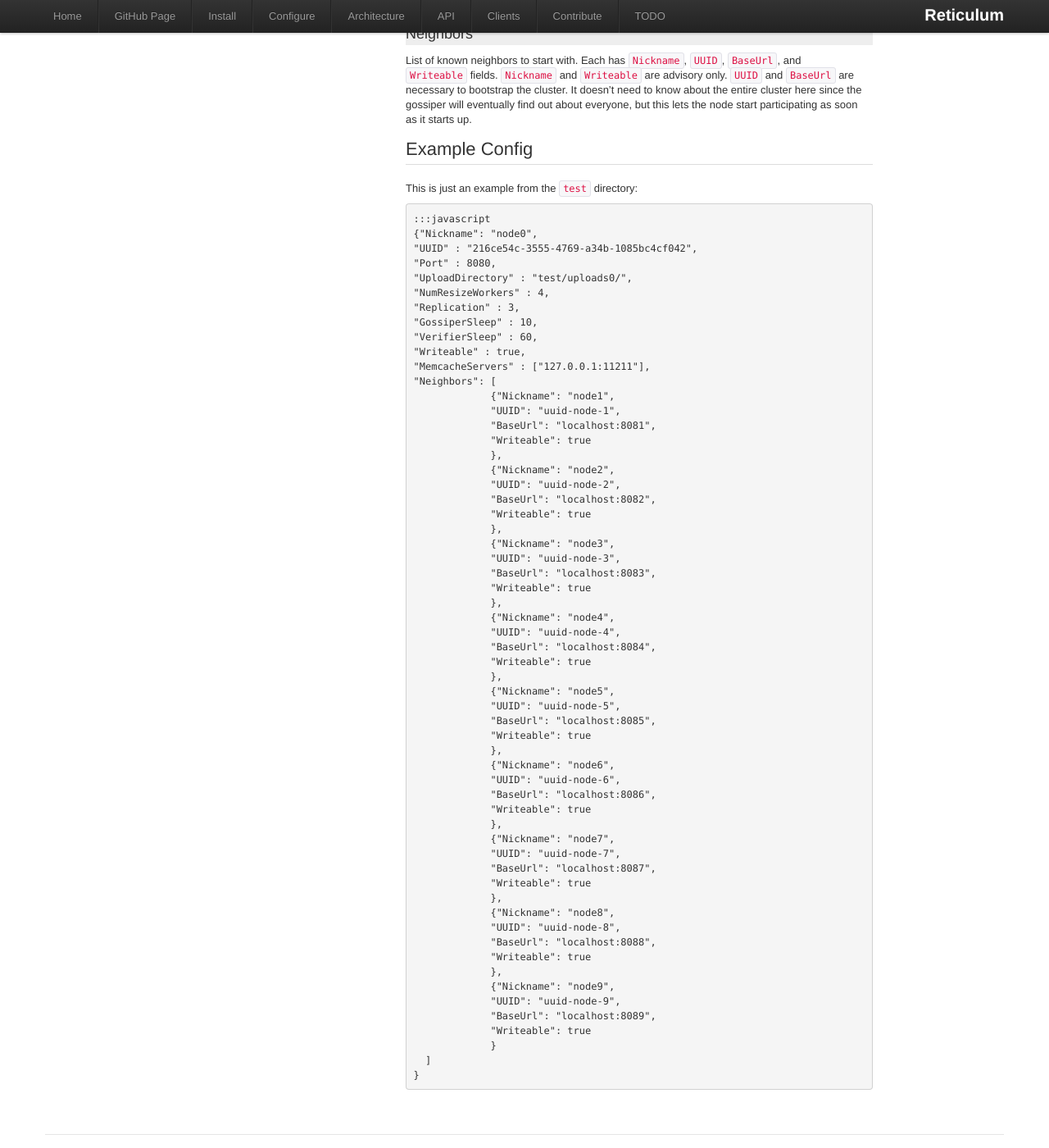
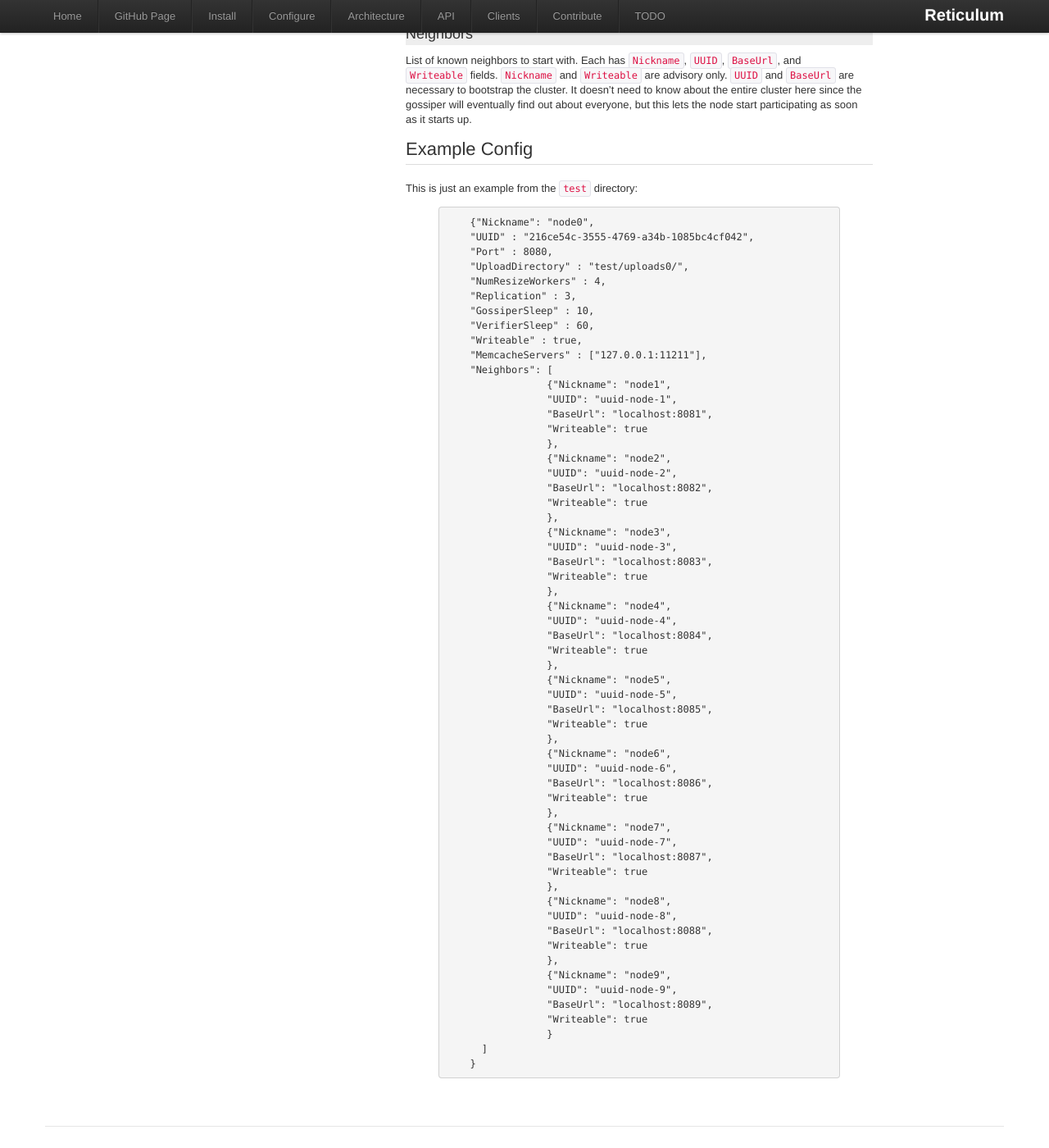
Before and after one commit to thraxil/reticulum, a Jekyll site: the page built from configure.markdown, in a window 1280 px wide and 1400 px high, scrolled down 1784 px. Shown: the whole window at 82% size. Built offline with Jekyll 4.4.1, drawn with Linux system fonts in a browser that asks for light colours; comment, search, counter and statistics services are not loaded.

Commit message:
tweaking styles

```diff
--- a/configure.markdown
+++ b/configure.markdown
@@ -131,7 +131,7 @@
 
 This is just an example from the `test` directory:
 
-    :::javascript
+{% highlight javascript %}
     {"Nickname": "node0",
     "UUID" : "216ce54c-3555-4769-a34b-1085bc4cf042",
     "Port" : 8080,
@@ -190,3 +190,4 @@
                  }
       ]
     }
+{% endhighlight %}
```
